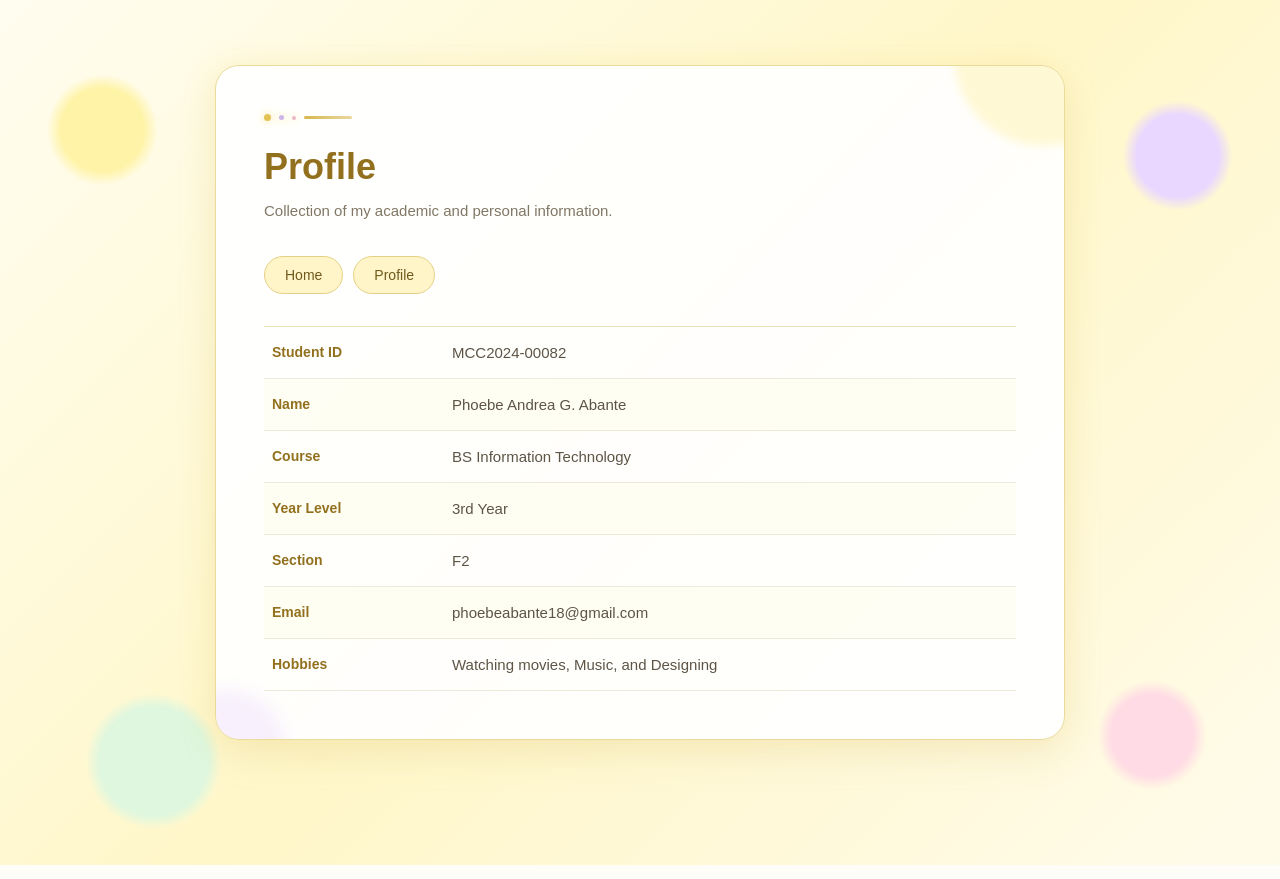
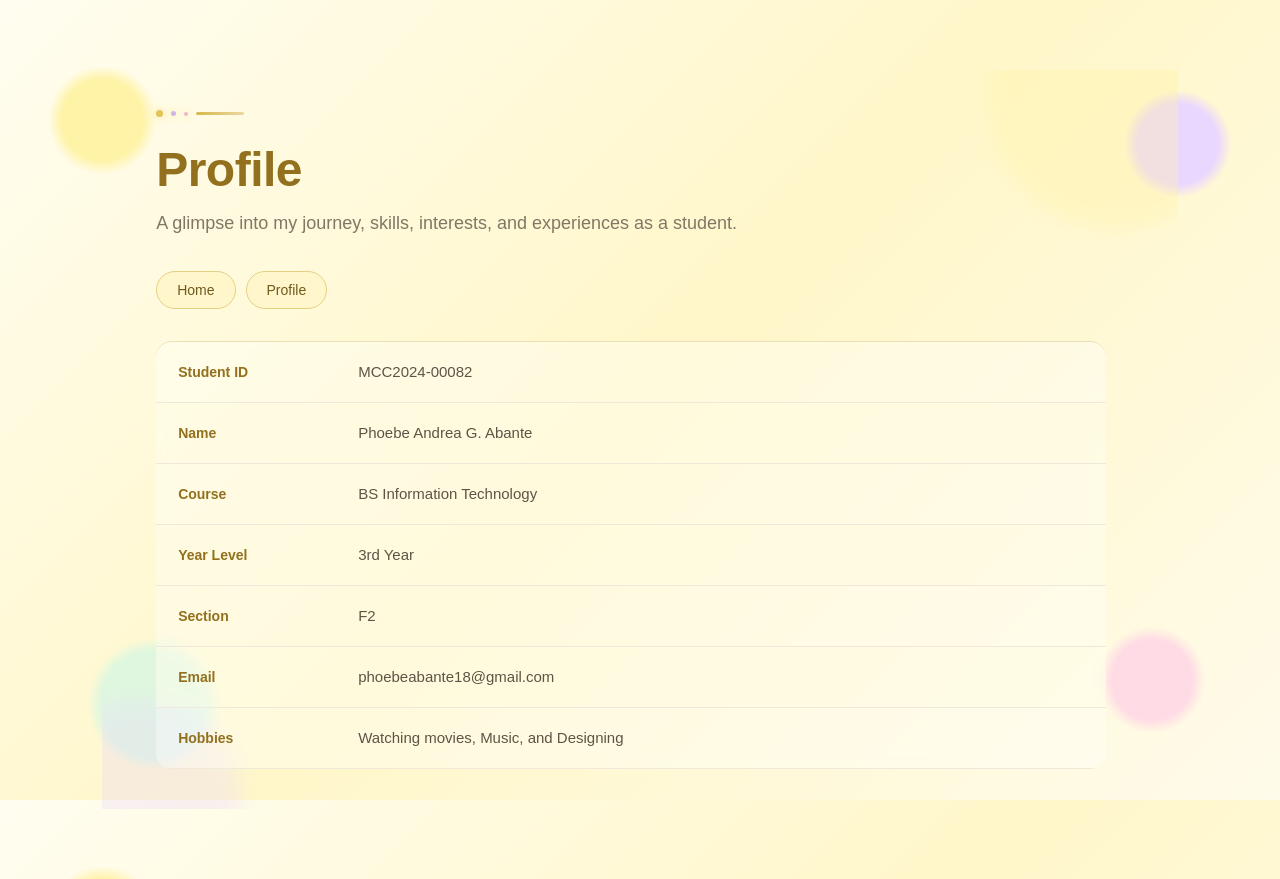
Before and after one commit to poebi/Abante-Phoebe-Andrea---Lavalust, a CodeIgniter app: page /index.php/student/profile in a window 1280 px wide. Run offline with CodeIgniter, Linux system fonts and the light colour scheme.

Commit message:
Update student home and profile design

```diff
--- a/app/views/student_profile.php
+++ b/app/views/student_profile.php
@@ -23,35 +23,41 @@
                 radial-gradient(circle at 12% 88%, #dff7df 0 4%, transparent 5%),
                 radial-gradient(circle at 90% 85%, #ffdce5 0 3%, transparent 4%),
                 linear-gradient(135deg, #fffdf0, #fff7c9, #fffbea);
+
+            background-attachment: fixed;
         }
 
+        /* Full-screen layout */
         .container {
-            width: 90%;
-            max-width: 850px;
-            margin: 65px auto;
+            width: 100%;
+            min-height: 100vh;
+            margin: 0;
+            padding: 70px 8%;
+            display: flex;
+            align-items: center;
         }
 
+        /* No large frame */
         .profile-card {
             position: relative;
+            width: 100%;
+            min-height: calc(100vh - 140px);
+            padding: 40px 5%;
             overflow: hidden;
 
-            background: rgba(255, 255, 255, 0.94);
-            padding: 48px;
-
-            border-radius: 24px;
-            border: 1px solid #eadb9b;
-
-            box-shadow:
-                0 15px 40px rgba(174, 145, 58, 0.12),
-                0 0 30px rgba(255, 235, 140, 0.25);
+            background: transparent;
+            border: none;
+            border-radius: 0;
+            box-shadow: none;
         }
 
+        /* Decorative yellow circle */
         .profile-card::before {
             content: "";
             position: absolute;
 
-            width: 180px;
-            height: 180px;
+            width: 260px;
+            height: 260px;
 
             top: -100px;
             right: -70px;
@@ -59,32 +65,41 @@
             background: #fff2a6;
             border-radius: 50%;
 
-            opacity: 0.45;
-            filter: blur(5px);
+            opacity: 0.35;
+            filter: blur(8px);
+
+            z-index: 0;
         }
 
+        /* Decorative purple circle */
         .profile-card::after {
             content: "";
             position: absolute;
 
-            width: 120px;
-            height: 120px;
+            width: 200px;
+            height: 200px;
 
-            bottom: -70px;
-            left: -50px;
+            bottom: -90px;
+            left: -60px;
 
             background: #ead7ff;
             border-radius: 50%;
 
-            opacity: 0.35;
-            filter: blur(8px);
+            opacity: 0.3;
+            filter: blur(10px);
+
+            z-index: 0;
         }
 
         .content {
             position: relative;
             z-index: 2;
+
+            max-width: 1100px;
+            margin: auto;
         }
 
+        /* Fairy decoration */
         .fairy-line {
             display: flex;
             align-items: center;
@@ -109,12 +124,14 @@
         .fairy-line span:nth-child(2) {
             width: 5px;
             height: 5px;
+
             background: #cdb4e9;
         }
 
         .fairy-line span:nth-child(3) {
             width: 4px;
             height: 4px;
+
             background: #eab8c6;
         }
 
@@ -131,22 +148,29 @@
             );
         }
 
+        /* Heading */
         h1 {
             margin: 0 0 10px;
 
             color: #92701e;
-            font-size: 36px;
+
+            font-size: 48px;
             font-weight: 600;
+            letter-spacing: -0.5px;
         }
 
         .subtitle {
+            max-width: 700px;
+
             margin: 0;
 
             color: #817765;
-            font-size: 15px;
-            line-height: 1.7;
+
+            font-size: 18px;
+            line-height: 1.8;
         }
 
+        /* Navigation */
         nav {
             display: flex;
             gap: 10px;
@@ -159,7 +183,7 @@
 
             color: #70591d;
 
-            background: #fff5c8;
+            background: rgba(255, 245, 200, 0.8);
 
             border: 1px solid #e5d184;
 
@@ -175,6 +199,7 @@
 
         nav a:hover {
             background: #ffefaa;
+
             border-color: #d6b94d;
 
             transform: translateY(-2px);
@@ -183,22 +208,44 @@
                 0 5px 12px rgba(200, 165, 60, 0.15);
         }
 
+        /* Student information */
         .info {
-            margin-top: 25px;
-            border-top: 1px solid #eee3b9;
+            max-width: 950px;
+
+            margin-top: 30px;
+
+            border-top: 1px solid #eadfb7;
+
+            background: rgba(255, 255, 255, 0.35);
+
+            border-radius: 16px;
+
+            overflow: hidden;
+
+            backdrop-filter: blur(5px);
         }
 
         .row {
             display: flex;
             align-items: center;
 
-            padding: 17px 8px;
+            padding: 18px 22px;
 
             border-bottom: 1px solid #eee9d8;
+
+            transition: background 0.2s ease;
+        }
+
+        .row:hover {
+            background: rgba(255, 250, 218, 0.55);
         }
 
         .row:nth-child(2n) {
-            background: rgba(255, 250, 218, 0.28);
+            background: rgba(255, 250, 218, 0.25);
+        }
+
+        .row:nth-child(2n):hover {
+            background: rgba(255, 250, 218, 0.55);
         }
 
         .label {
@@ -216,9 +263,14 @@
             color: #5d5446;
 
             font-size: 15px;
+
+            line-height: 1.6;
         }
 
+        /* Protected information message */
         .protected {
+            max-width: 950px;
+
             margin-top: 28px;
 
             padding: 17px 20px;
@@ -226,11 +278,12 @@
             background:
                 linear-gradient(
                     135deg,
-                    #fff9d9,
-                    #fffbea
+                    rgba(255, 249, 217, 0.85),
+                    rgba(255, 251, 234, 0.85)
                 );
 
             border: 1px solid #eee0a8;
+
             border-left: 4px solid #d9bb55;
 
             border-radius: 14px;
@@ -238,9 +291,13 @@
             color: #756541;
 
             font-size: 14px;
+
             line-height: 1.6;
+
+            backdrop-filter: blur(5px);
         }
 
+        /* Footer */
         .footer {
             margin-top: 32px;
 
@@ -251,19 +308,25 @@
             font-size: 13px;
         }
 
+        /* Mobile */
         @media (max-width: 650px) {
 
             .container {
-                width: 94%;
-                margin: 35px auto;
+                padding: 35px 5%;
             }
 
             .profile-card {
-                padding: 32px 22px;
+                min-height: 100vh;
+
+                padding: 20px 0;
             }
 
             h1 {
-                font-size: 30px;
+                font-size: 34px;
+            }
+
+            .subtitle {
+                font-size: 16px;
             }
 
             nav {
@@ -276,11 +339,13 @@
 
             .row {
                 display: block;
-                padding: 16px 5px;
+
+                padding: 16px 18px;
             }
 
             .label {
                 width: 100%;
+
                 margin-bottom: 6px;
             }
         }
@@ -305,8 +370,7 @@
             <h1><?= $title; ?></h1>
 
             <p class="subtitle">
-                Collection of my academic and personal
-                information.
+                A glimpse into my journey, skills, interests, and experiences as a student.
             </p>
 
             <nav>
@@ -315,7 +379,7 @@
                 </a>
 
                 <a href="<?= site_url('student/profile'); ?>">
-                Profile
+                    Profile
                 </a>
             </nav>
 
@@ -323,6 +387,7 @@
 
                 <div class="row">
                     <div class="label">Student ID</div>
+
                     <div class="value">
                         <?= $student['student_id']; ?>
                     </div>
@@ -330,6 +395,7 @@
 
                 <div class="row">
                     <div class="label">Name</div>
+
                     <div class="value">
                         <?= $student['name']; ?>
                     </div>
@@ -337,6 +403,7 @@
 
                 <div class="row">
                     <div class="label">Course</div>
+
                     <div class="value">
                         <?= $student['course']; ?>
                     </div>
@@ -344,6 +411,7 @@
 
                 <div class="row">
                     <div class="label">Year Level</div>
+
                     <div class="value">
                         <?= $student['year']; ?>
                     </div>
@@ -351,6 +419,7 @@
 
                 <div class="row">
                     <div class="label">Section</div>
+
                     <div class="value">
                         <?= $student['section']; ?>
                     </div>
@@ -358,6 +427,7 @@
 
                 <div class="row">
                     <div class="label">Email</div>
+
                     <div class="value">
                         <?= $student['email']; ?>
                     </div>
@@ -365,15 +435,11 @@
 
                 <div class="row">
                     <div class="label">Hobbies</div>
+
                     <div class="value">
                         <?= $student['hobbies']; ?>
                     </div>
                 </div>
-
-            </div>
-
-
-            </div>
 
             </div>
 
```
Also changed, not shown: app/views/student_home.php (+65 -52 lines).
